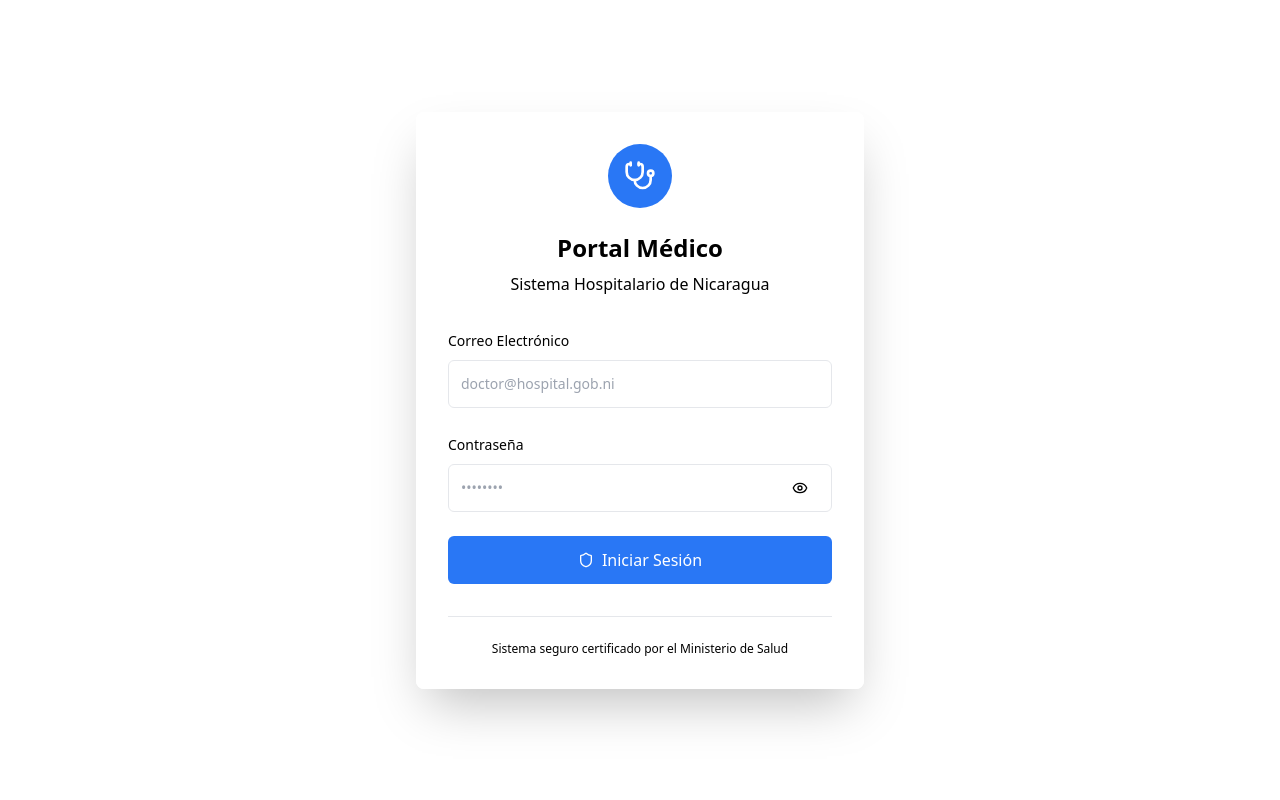
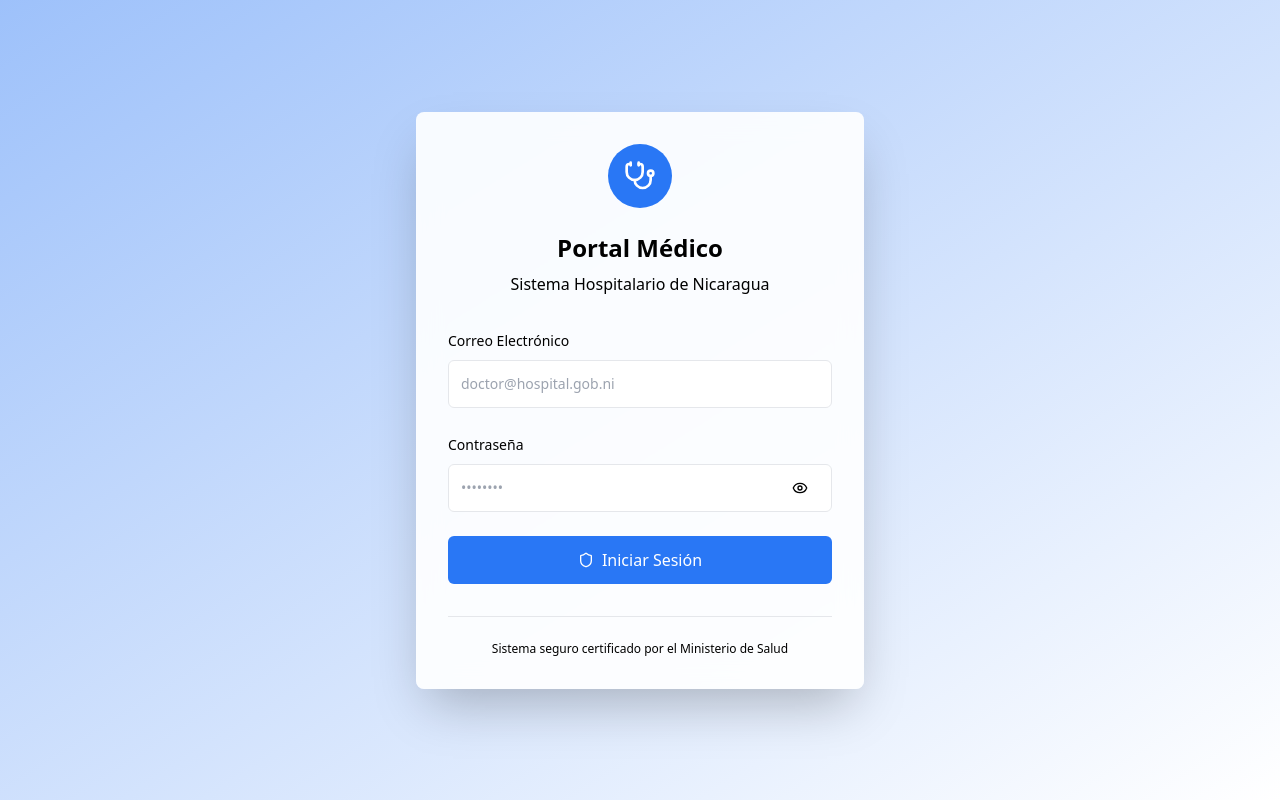
Before and after one commit to OrlandoTellez/nexo-dashboard, a React (Vite) app: page / in a window 1280 px wide. Built offline with nearby package versions, Linux system fonts and the light colour scheme; the HTML template or start-up script is replaced by a standard one.

Commit message:
styles: añadir gradiente en login form

```diff
--- a/src/components/auth/LoginForm.tsx
+++ b/src/components/auth/LoginForm.tsx
@@ -33,7 +33,7 @@ export function LoginForm({ onLogin }: LoginFormProps) {
   };
 
   return (
-    <div className="min-h-screen flex items-center justify-center bg-gradient-to-br from-medical-light-blue to-background bg-[e8f0fe] p-4">
+    <div className="min-h-screen flex items-center justify-center bg-gradient-to-br from-[hsl(217,91%,60%)]/50 to-[hsl(220,100%,100%)]/50">
       <div className="w-full max-w-md bg-white/90 backdrop-blur-md rounded-lg shadow-2xl p-8 space-y-8">
         {/* Encabezado */}
         <div className="text-center space-y-6">
```
